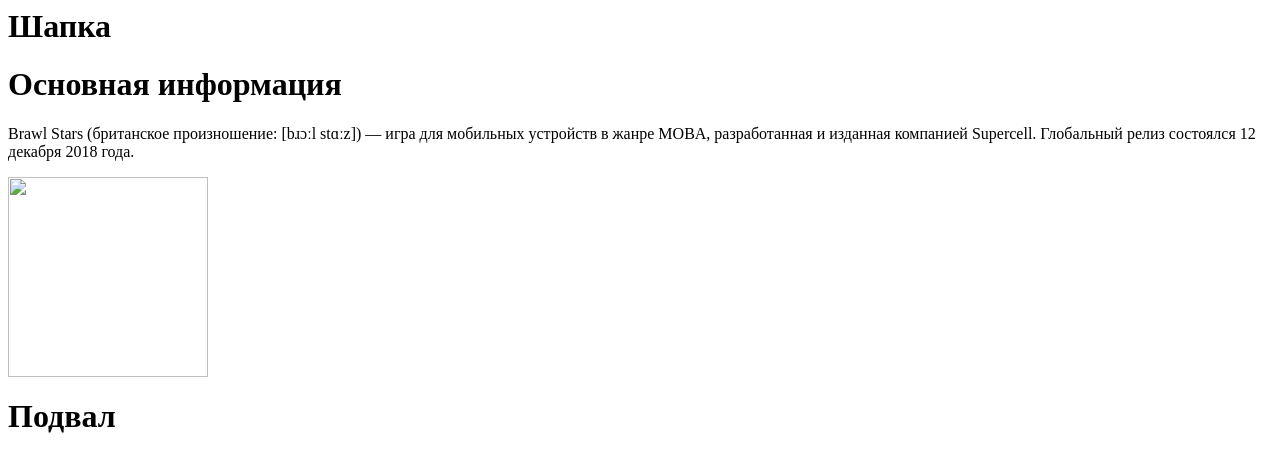
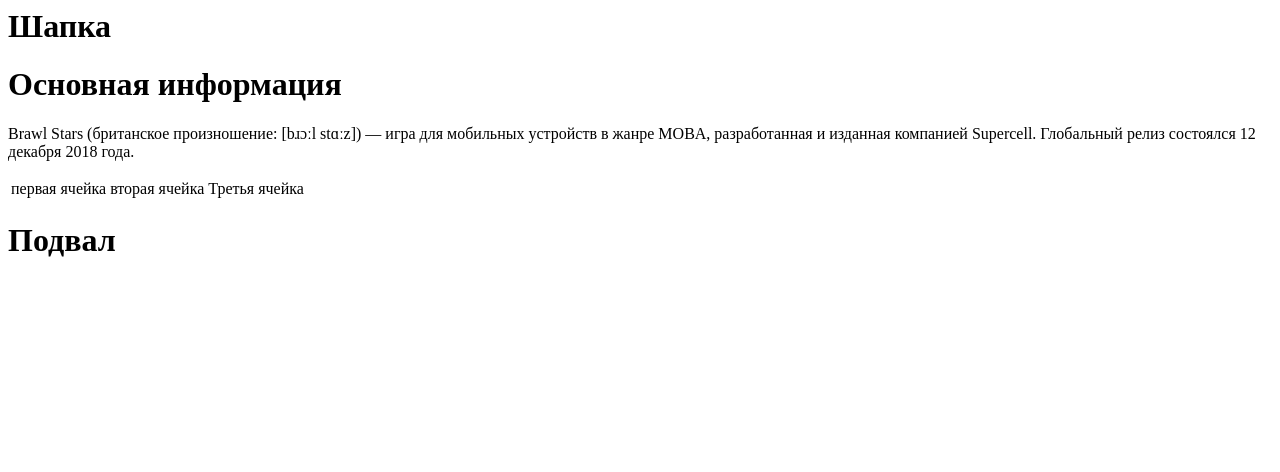
Before and after one commit to Maximt2011/My-sait, a plain HTML site: page index.html in a window 1280 px wide. Drawn offline with Linux system fonts and the light colour scheme.

Commit message:
Update index.html

```diff
--- a/index.html
+++ b/index.html
@@ -7,8 +7,12 @@
         </header>
         <main>
            <h1>Основная информация</h1>
-           <p> Brawl Stars (британское произношение: [bɹɔːl stɑːz]) — игра для мобильных устройств в жанре MOBA, разработанная и изданная компанией Supercell. Глобальный релиз состоялся 12 декабря 2018 года. </p>
-           <img src="https://avatars.mds.yandex.net/get-mpic/1591646/img_id1187062192459269588.jpeg/13hq" width="200px" height="200px"/>
+           <p>Brawl Stars (британское произношение: [bɹɔːl stɑːz]) — игра для мобильных устройств в жанре MOBA, разработанная и изданная компанией Supercell. Глобальный релиз состоялся 12 декабря 2018 года. </p>
+           <table>
+               <td>первая ячейка</td>
+               <td>вторая ячейка</td>
+               <td>Третья ячейка</td>
+               </table>
         </main>
      <footer>
         <h1>Подвал</h1>
```
